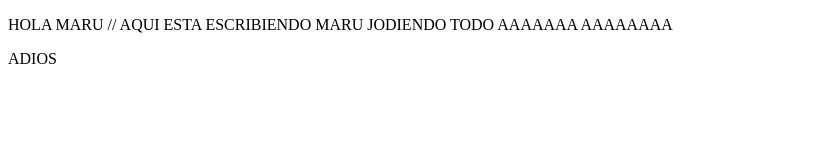
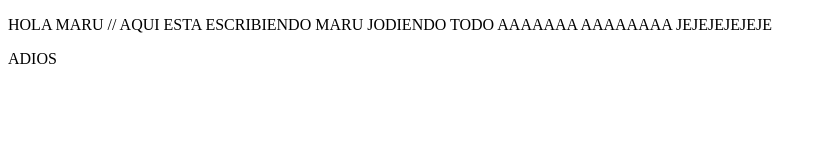
Before and after one commit to marusheik/repositorioBALEIRO, a plain HTML site: page index.html in a window 1280 px wide. Shown: the whole page, without its empty margins (0-827 px from the left). Drawn offline with Linux system fonts and the light colour scheme.

Commit message:
Update index.html

```diff
--- a/index.html
+++ b/index.html
@@ -4,7 +4,7 @@
     <title>Tarea 1.6</title>
 </head>
 <body>
-    <p>HOLA MARU // AQUI ESTA ESCRIBIENDO MARU JODIENDO TODO AAAAAAA AAAAAAAA </p>
+    <p>HOLA MARU // AQUI ESTA ESCRIBIENDO MARU JODIENDO TODO AAAAAAA AAAAAAAA JEJEJEJEJEJE </p>
     <p>ADIOS</p>
 </body>
 </html>
```
